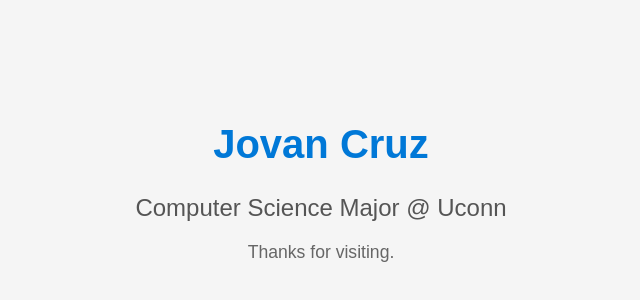
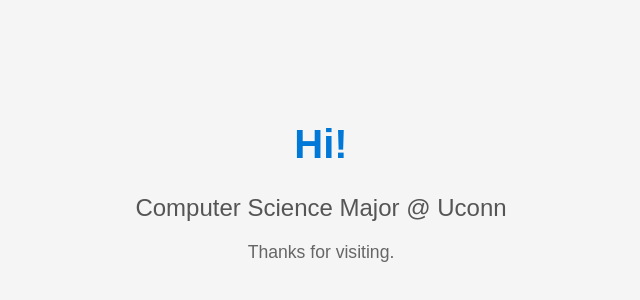
Before and after one commit to jovanmcruz/jovanmcruz.github.io, a plain HTML site: page index.html in a window 1280 px wide. Shown: the part 70-370 px from the top of the page, without its empty margins (319-959 px from the left). Drawn offline with Linux system fonts and the light colour scheme.

Commit message:
Update index.html

```diff
--- a/index.html
+++ b/index.html
@@ -3,7 +3,7 @@
 <head>
     <meta charset="UTF-8">
     <meta name="viewport" content="width=device-width, initial-scale=1.0">
-    <title>Evan Franco - Welcome</title>
+    <title>Jovan Cruz - Welcome</title>
 
 
     <style>
@@ -36,7 +36,7 @@
 </head>
 <body>
     <!-- Main content of the webpage -->
-    <h1>Jovan Cruz</h1> <!-- Main greeting -->
+    <h1>Hi!</h1> <!-- Main greeting -->
     <h2>Computer Science Major @ Uconn</h2> <!-- Your name here -->
     <p>Thanks for visiting.</p> <!-- A short message to visitors -->
 </body>
```
